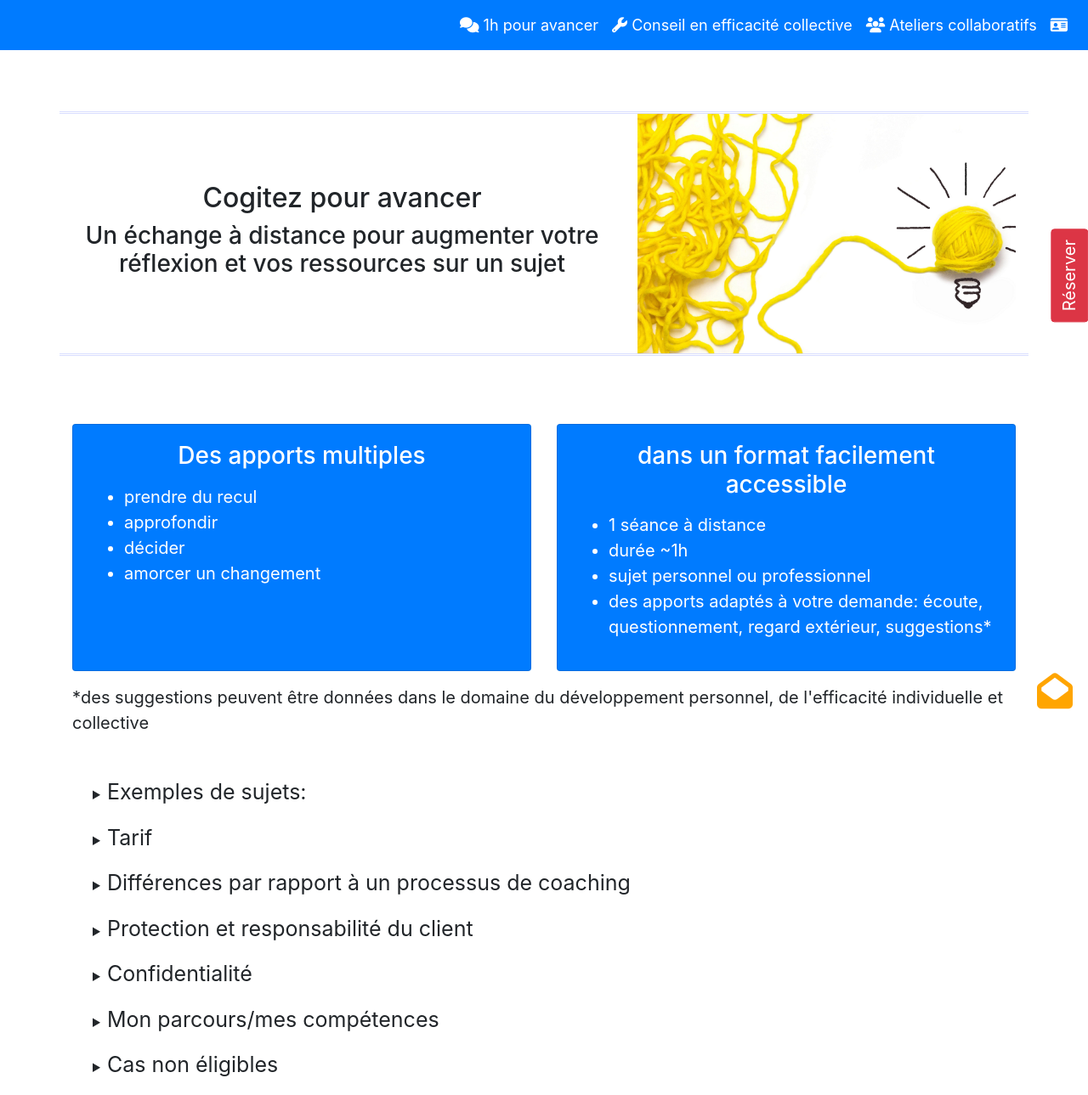
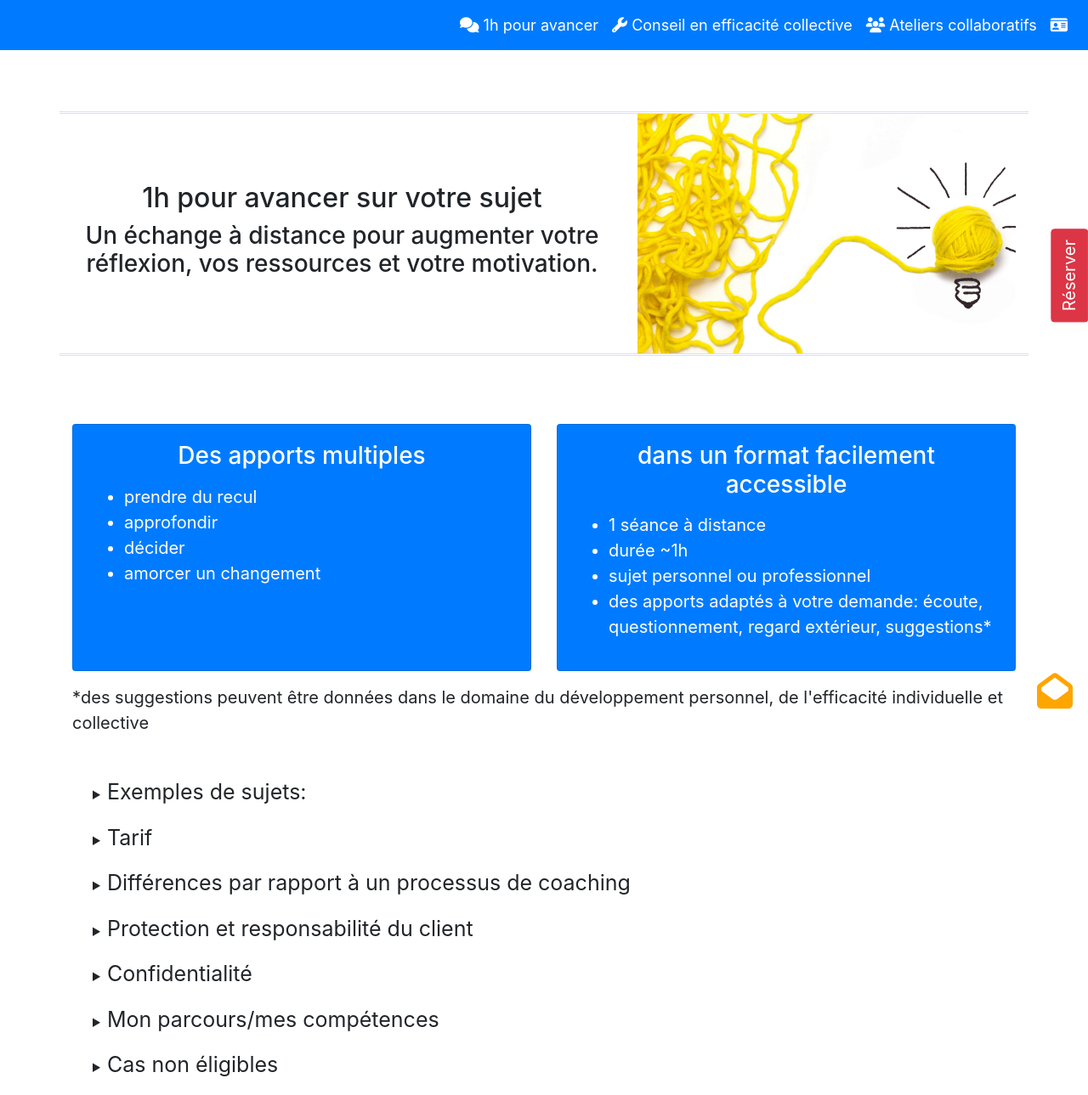
Before and after one commit to OrgaEvolutions/orgaevolutions.github.io, a Jekyll site: the page built from echange.html, in a window 1280 px wide. Shown: the whole page at 85% size. Built offline with Jekyll 4.4.1, drawn with Linux system fonts in a browser that asks for light colours; nearby versions of some CDN libraries; some web fonts are replaced.

Commit message:
punchline

```diff
--- a/echange.html
+++ b/echange.html
@@ -1,15 +1,17 @@
 ---
 layout: default
 img_vignette: "img/pelote.png"
-description: "'Cogitez pour avancer. Un échange à distance pour augmenter votre réflexion et vos ressources sur un sujet.'"
+description: "'1h pour avancer sur votre sujet. Un échange à distance pour augmenter votre réflexion, vos ressources et votre motivation.'"
 ---
+
+<!-- Un échange pour avancer sur votre sujet. Une aide adaptée à votre demande: écoute, questionnement, suggestions, regard extérieur. -->
 
 <br>
 
 <div class="row text-center align-content-center mt-5 mb-5" style="border-top:#d9deff double;border-bottom:#d9deff double;">
 	<div class="col-xs-12 col-md-7 align-self-center">
-		<h2>Cogitez pour avancer</h2>
-		<h3>Un échange à distance pour augmenter votre réflexion et vos ressources sur un sujet</h3>
+		<h2>1h pour avancer sur votre sujet</h2>
+		<h3>Un échange à distance pour augmenter votre réflexion, vos ressources et votre motivation.</h3>
 		<!--
 		<h3>Un échange à distance adapté à votre demande: écoute, questionnement, suggestions, regard extérieur</h3>-->
 	</div>
```
